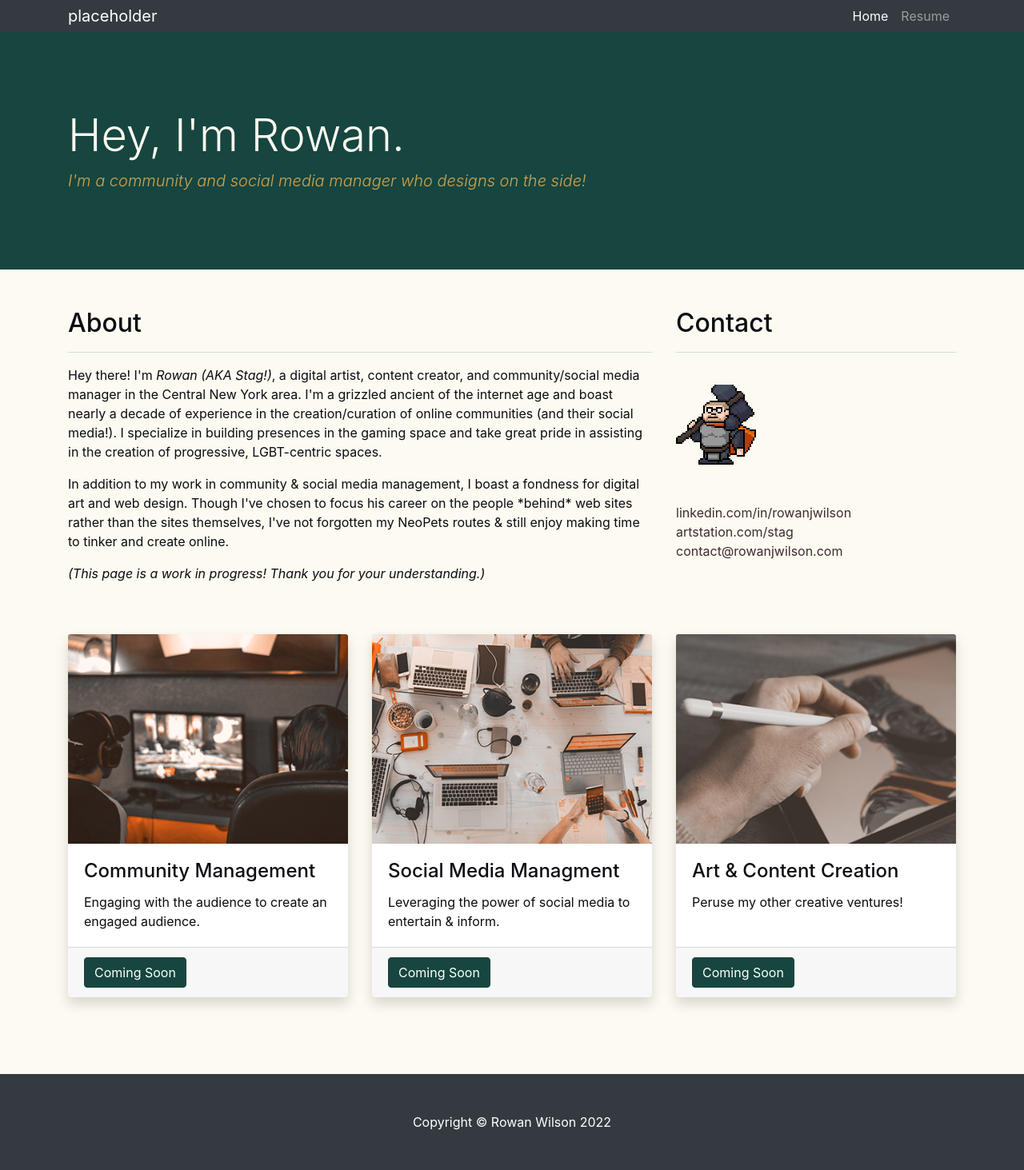
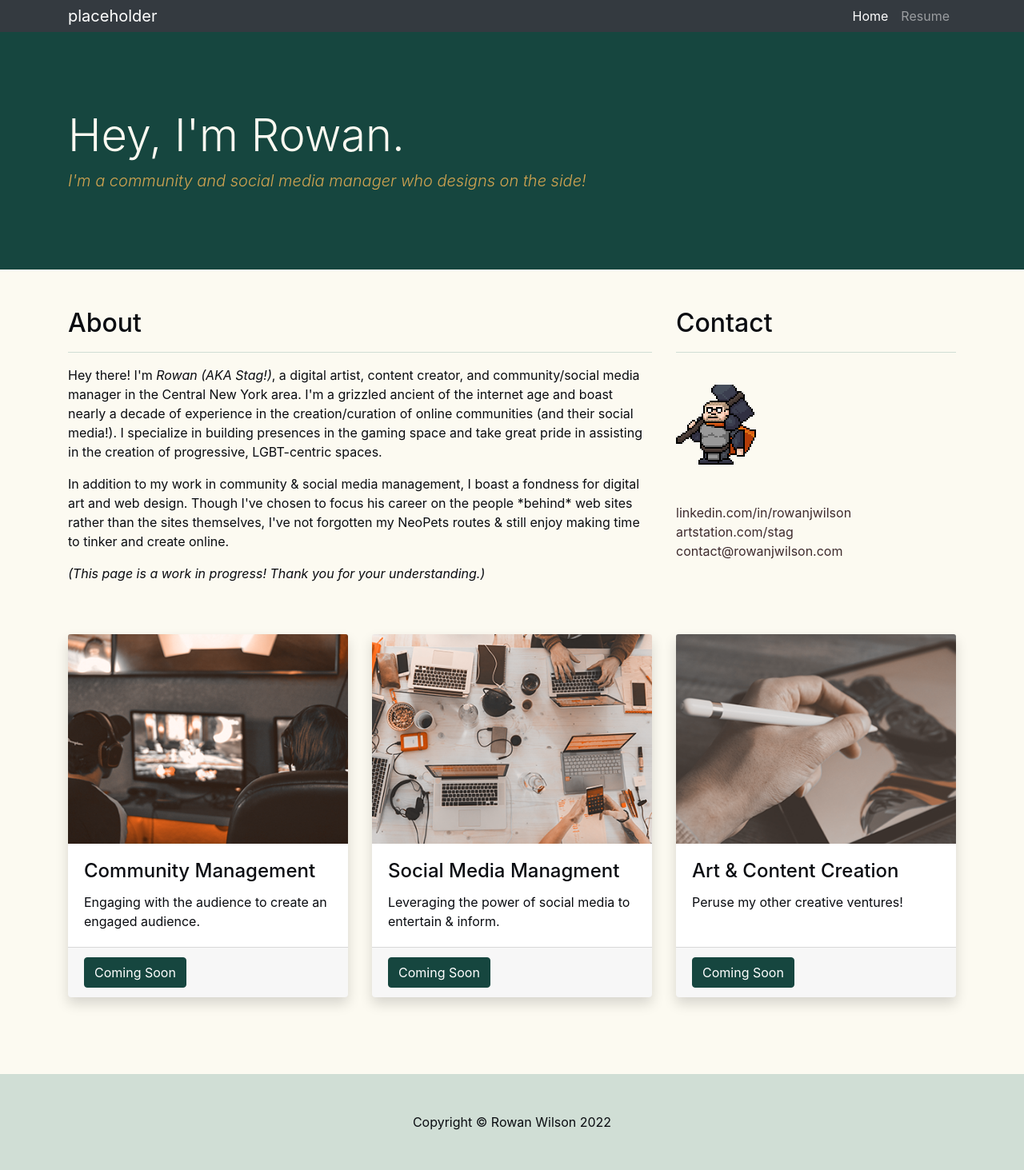
Before and after one commit to stagrunner/rowanjwilson, a Jekyll site: the page built from index.html, in a window 1280 px wide. Shown: the whole page at 80% size. Built offline with Jekyll 4.4.1, drawn with Linux system fonts in a browser that asks for light colours.

Commit message:
Update footer.html

```diff
--- a/_includes/footer.html
+++ b/_includes/footer.html
@@ -1,7 +1,7 @@
 <!-- Footer -->
-<footer class="py-5 bg-dark">
+<footer class="py-5" style="background-color:#d0ded5">
   <div class="container">
-    <p class="m-0 text-center text-white">
+    <p class="m-0 text-center" style="color:#0a0c11">
       Copyright &copy; Rowan Wilson 2022
     </p>
   </div>
```
